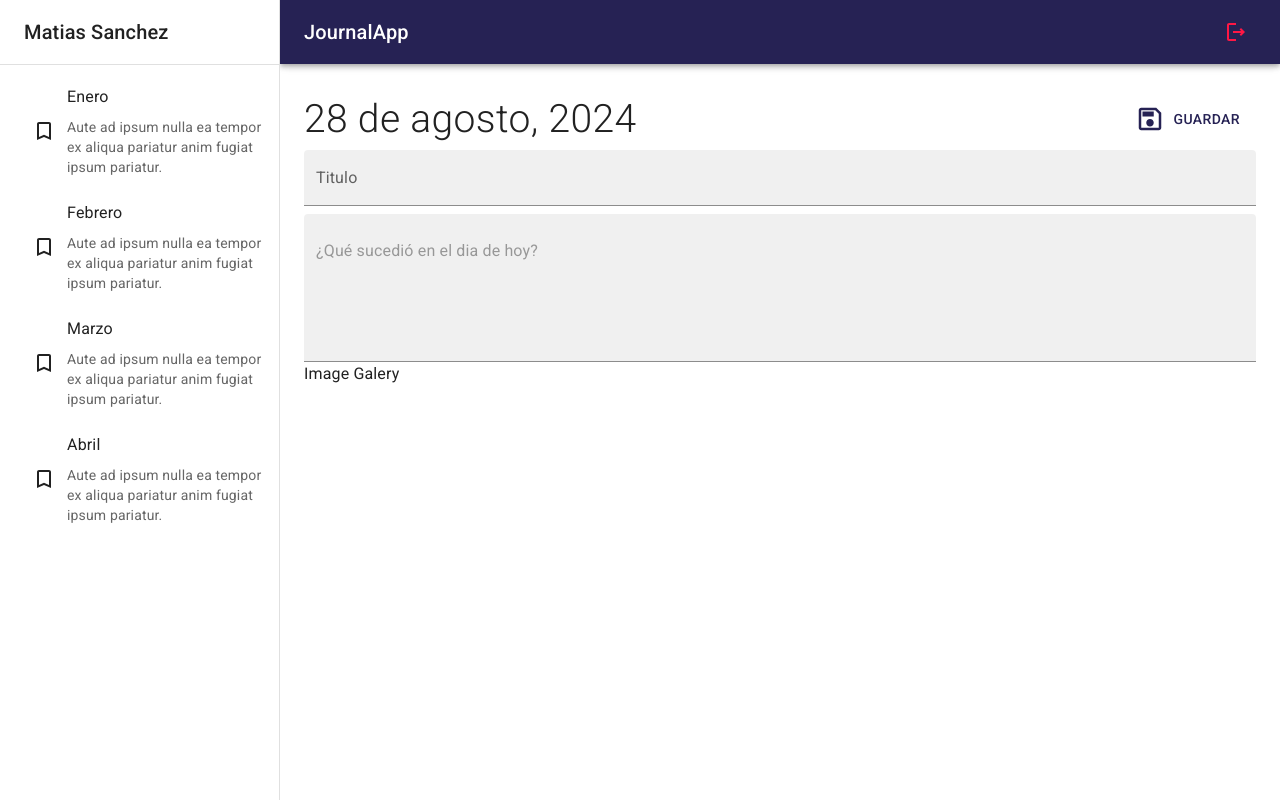
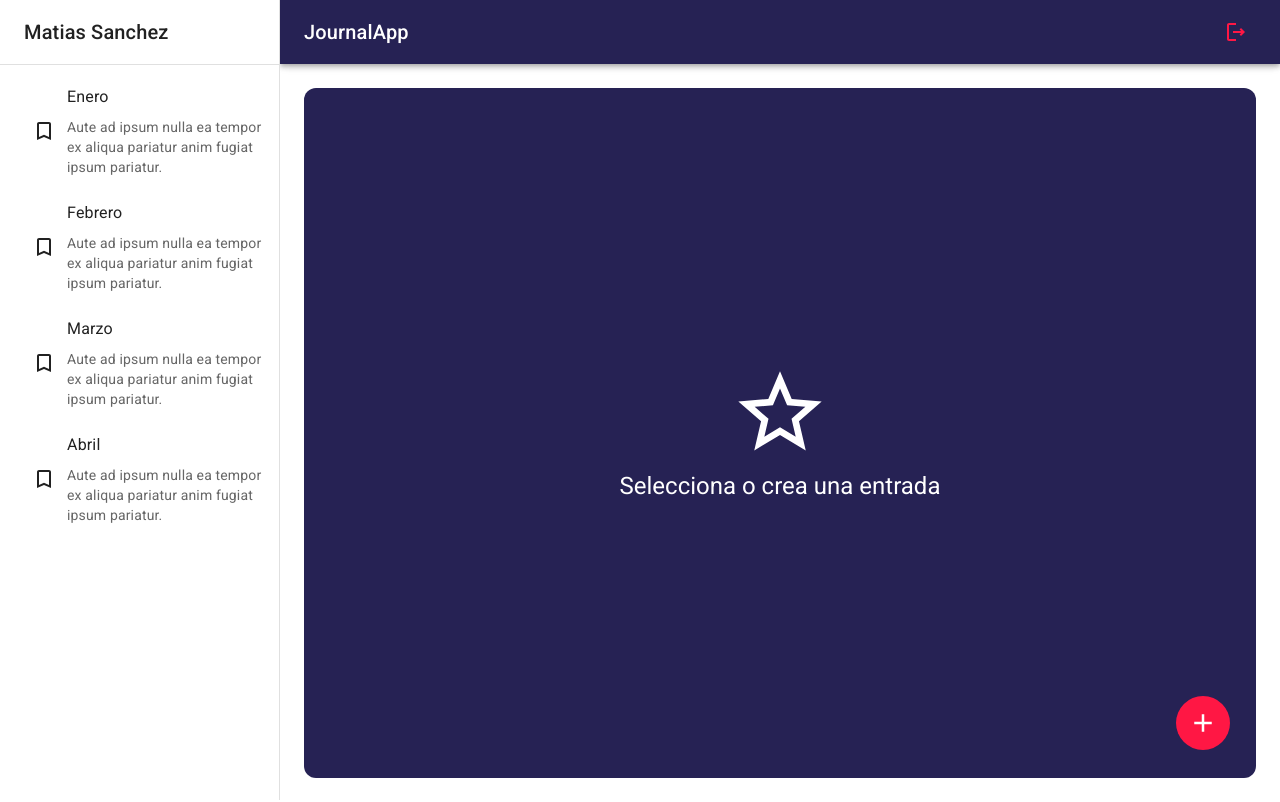
Before and after one commit to MatiasFSS/Journal-App, a React (Vite) app: page / in a window 1280 px wide. Built offline with nearby package versions, Linux system fonts and the light colour scheme.

Commit message:
Termino de Cascaron APP Creacion de ImageGallery y Boton Flotante

```diff
--- a/src/journal/components/ImageGallery.jsx
+++ b/src/journal/components/ImageGallery.jsx
@@ -1,9 +1,70 @@
+import { ImageList, ImageListItem } from "@mui/material";
 
 
 export const ImageGallery = () => {
   return (
-    <div>
-      Image Galery
-    </div>
-  )
+    <ImageList sx={{ width: '100%', height: 500 }} cols={4} rowHeight={200}>
+      {itemData.map((item) => (
+        <ImageListItem key={item.img}>
+          <img
+            srcSet={`${item.img}?w=164&h=164&fit=crop&auto=format&dpr=2 2x`}
+            src={`${item.img}?w=164&h=164&fit=crop&auto=format`}
+            alt={item.title}
+            loading="lazy"
+          />
+        </ImageListItem>
+      ))}
+    </ImageList>
+  );
 }
+
+const itemData = [
+  {
+    img: 'https://images.unsplash.com/photo-1551963831-b3b1ca40c98e',
+    title: 'Breakfast',
+  },
+  {
+    img: 'https://images.unsplash.com/photo-1551782450-a2132b4ba21d',
+    title: 'Burger',
+  },
+  {
+    img: 'https://images.unsplash.com/photo-1522770179533-24471fcdba45',
+    title: 'Camera',
+  },
+  {
+    img: 'https://images.unsplash.com/photo-1444418776041-9c7e33cc5a9c',
+    title: 'Coffee',
+  },
+  {
+    img: 'https://images.unsplash.com/photo-1533827432537-70133748f5c8',
+    title: 'Hats',
+  },
+  {
+    img: 'https://images.unsplash.com/photo-1558642452-9d2a7deb7f62',
+    title: 'Honey',
+  },
+  {
+    img: 'https://images.unsplash.com/photo-1516802273409-68526ee1bdd6',
+    title: 'Basketball',
+  },
+  {
+    img: 'https://images.unsplash.com/photo-1518756131217-31eb79b20e8f',
+    title: 'Fern',
+  },
+  {
+    img: 'https://images.unsplash.com/photo-1597645587822-e99fa5d45d25',
+    title: 'Mushrooms',
+  },
+  {
+    img: 'https://images.unsplash.com/photo-1567306301408-9b74779a11af',
+    title: 'Tomato basil',
+  },
+  {
+    img: 'https://images.unsplash.com/photo-1471357674240-e1a485acb3e1',
+    title: 'Sea star',
+  },
+  {
+    img: 'https://images.unsplash.com/photo-1589118949245-7d38baf380d6',
+    title: 'Bike',
+  },
+];
--- a/src/journal/pages/JournalPage.jsx
+++ b/src/journal/pages/JournalPage.jsx
@@ -1,15 +1,31 @@
+import { IconButton } from "@mui/material"
 import { JournalLayout } from "../layout/JournalLayout"
 import { NoteView } from "../views/NoteView"
 import { NothingSelectedView } from "../views/NothingSelectedView"
+import { AddOutlined } from "@mui/icons-material"
 
 export const JournalPage = () => {
   return (
     <JournalLayout>
 
-      {/* <Typography>Nostrud do est sunt officia adipisicing velit non proident commodo non esse est irure consequat. Dolor adipisicing dolor amet tempor laborum magna tempor reprehenderit. Sunt ullamco deserunt nulla eiusmod amet proident commodo ad pariatur nulla. Id qui voluptate pariatur ex eu culpa sunt consequat. Exercitation cupidatat quis deserunt laborum ea esse proident eu do irure sit irure pariatur. Anim amet consectetur esse officia et do non pariatur incididunt do ipsum nostrud adipisicing. Pariatur occaecat veniam incididunt fugiat esse consectetur.</Typography> */}
-      {/* <NothingSelectedView/> */}
+      <NothingSelectedView/>
+      {/* <NoteView/> */}
 
-      <NoteView/>
+      <IconButton
+        size='large'
+        sx={{
+          color:'white',
+          backgroundColor:'error.main',
+          ':hover':{backgroundColor:'error.main', opacity:0.9},
+          position:'fixed',
+          right:50,
+          bottom:50
+
+        }}
+      >
+        <AddOutlined sx={{fontSize:30}}/>
+
+      </IconButton>
     </JournalLayout>
   )
 }
```
